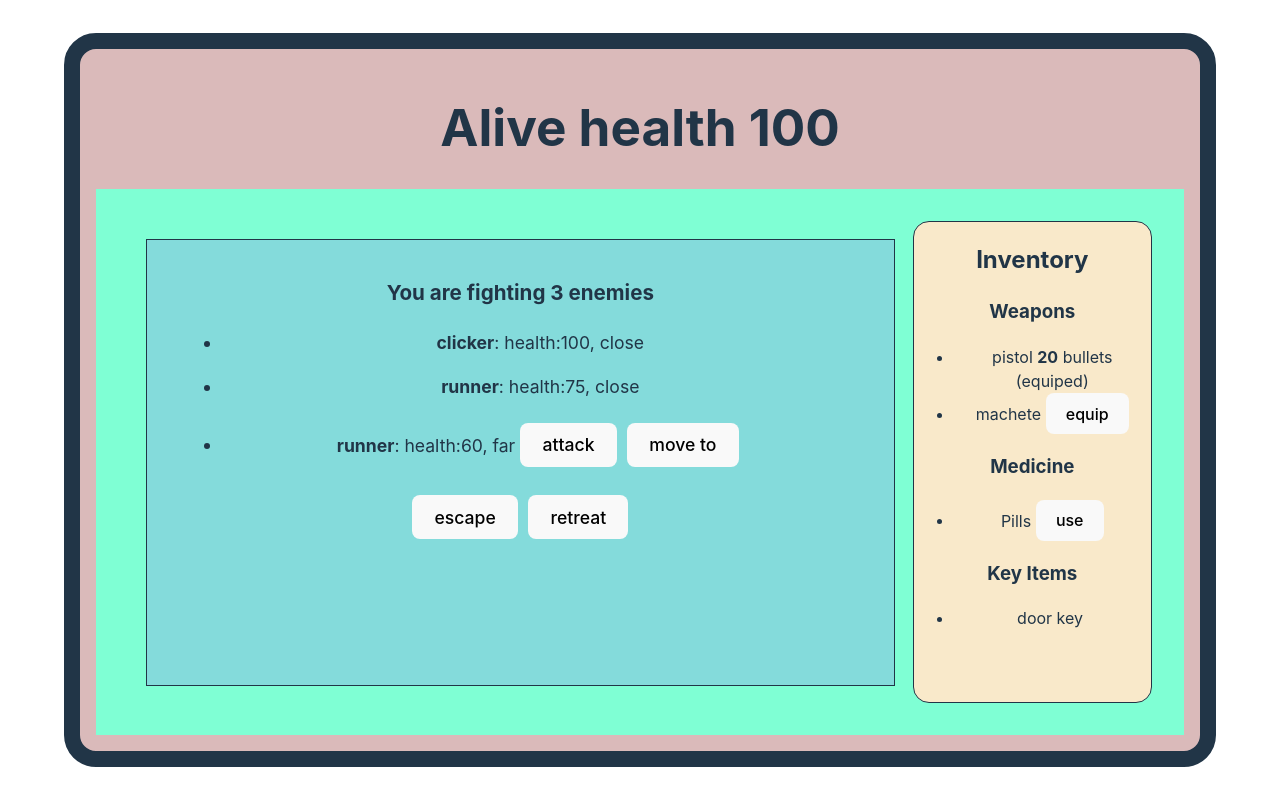
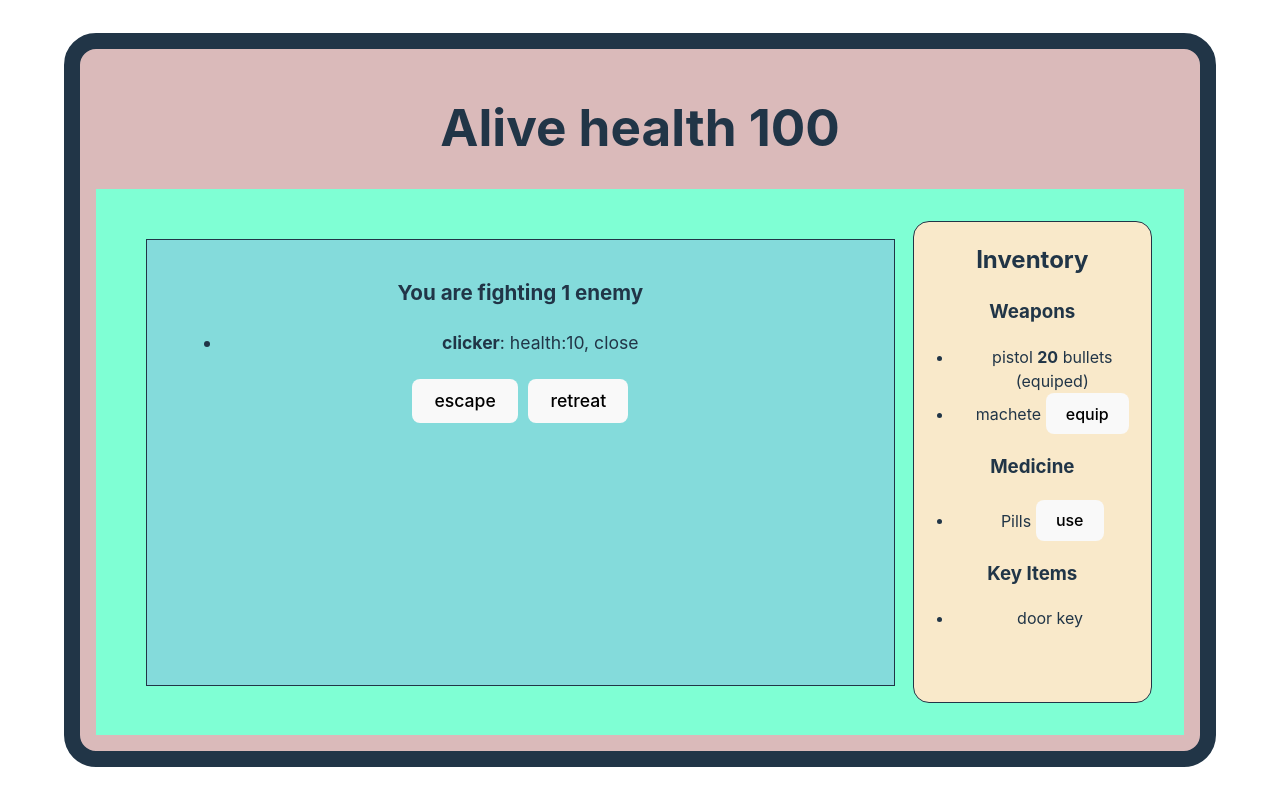
Before and after one commit to OussamLK/llmrpg, a React (Vite) app in the folder frontend/: page / in a window 1280 px wide. Built offline with nearby package versions, Linux system fonts and the light colour scheme.

Commit message:
The combat ends when player wins

```diff
--- a/frontend/src/engine/CombatState.ts
+++ b/frontend/src/engine/CombatState.ts
@@ -1,5 +1,5 @@
 import { PlayerInput, Frame, Inventory, PlayerStatus, Weapon, InventoryAffordance, Enemy, Affordance, InformationFrame, InputFrame, FrameSequence } from "../types";
-import { GameStateData, CombatRound, PlayerAction, DiceRoll, Turn } from "./types";
+import { GameStateData, CombatRound, PlayerAction, DiceRoll, Turn, Loot } from "./types";
 import { GameState } from "./GameState";
 import { match, P } from "ts-pattern";
 
@@ -29,7 +29,7 @@ export default class CombatState implements GameState{
      * Takes input and updates the states, throws if the state returned done `true` in a `currentFrames` call
      */
     handleInput = async (input: PlayerInput): Promise<void>=>{
-        const {round} = this._cloneState()
+        const {round, inventory, playerStatus} = this._cloneState()
             if(round.turn !== 'player')
                 throw(`Can not input on enemy turn, round is ${JSON.stringify(round)}, got input from player ${JSON.stringify(input)}`)
 
@@ -41,9 +41,26 @@ export default class CombatState implements GameState{
                 while(this._round.turn !== 'player'){
                     if (combatOver){
                         this._done=true
+                        let lootPrompt;
                         switch(combatOver){
                             case 'won':
-                                this._round.turn = 'win'
+                                this._round.turn = 'win';
+                                if (round.loot){
+                                    this.addLootItems(round.loot)
+                                    const lootStrings = round.loot.map(l=>l.name).join(", ")
+                                    lootPrompt = `You just looted : ${lootStrings}.`
+
+                                }
+                                const lootFrame :InformationFrame = {
+                                                inventory:structuredClone(this._inventory),
+                                                playerStatus,
+                                                scene:{
+                                                    type:"event",
+                                                    prompt: lootPrompt? `You won the battle, \n ${lootPrompt}`: "You won the battle."
+                                                }
+                                            }
+                                informationFrames.push(lootFrame)
+                                this._currentFrames = Promise.resolve({informationFrames, inputFrame: null})
                                 return
                             case 'lost':
                                 this._round.turn = 'game over'
@@ -252,6 +269,39 @@ export default class CombatState implements GameState{
         }
         return weapon
     }
+
+
+    private addLootItems(loot:Loot[]){
+        const copy = structuredClone(loot)
+        copy.sort((a,b)=>a.type === 'weapon' && b.type !== 'weapon' ? -1 : 1 )
+        copy.forEach(item=>this.addLootItem(item))
+    }
+    /**
+     * Always call weapons first when adding so that ammo can be added later
+     */
+    private addLootItem(loot:Loot){
+       match(loot)
+       .with({type:'key item'}, loot=>{
+            this._inventory.keyItems.push(loot)
+       })
+       .with({type:'medicine'}, loot=>this._inventory.medicine.push(loot))
+       .with({type:'ammo', quantity:P.select('quantity'), weaponName:P.select('weaponName')},
+            ({quantity, weaponName})=>{
+                const weaponEntry = this._inventory.weapons.find(w=>w.name === weaponName)
+                if (!weaponEntry)
+                    throw(`picking ammo of a wapon you do not have, weapon name is ${weaponName}`)
+                if (!weaponEntry.ammo)
+                    throw(`picking ammo of a weapon that does not require ammo ${weaponName}`)
+                weaponEntry.ammo += quantity;
+       })
+       .with({type: 'weapon', details: {type: 'distance'}}, weapon=>{
+            this._inventory.weapons.push({...weapon, ammo: 0})
+       })
+       .with({type: 'weapon', details: {type: 'melee'}}, weapon=>{
+            this._inventory.weapons.push({...weapon, ammo: null})
+       }).exhaustive()
+    }
+
     private _getEnemyById(enemyId:number):Enemy| null{
         const round = this._round
         if (round.type !== "combat round") {
--- a/frontend/src/mocks/gameStates.ts
+++ b/frontend/src/mocks/gameStates.ts
@@ -8,12 +8,18 @@ export const storyRound:StoryRound = {
 export const combatRound: CombatRound = {
   type:"combat round",
   enemies: [
-    {id: 1, description:"clicker", health: 100, position:"close", attackType:"close", accuracy: 70, attackDamage: 30},
-    {id: 2, description:"runner", health: 75, position:"close", attackType:"close", accuracy: 70, attackDamage: 10},
-    {id: 3, description:"runner", health: 60, position:"far", attackType:"close", accuracy: 70, attackDamage: 10},
+    {id: 1, description:"clicker", health: 10, position:"close", attackType:"close", accuracy: 70, attackDamage: 30},
+    //{id: 2, description:"runner", health: 7, position:"close", attackType:"close", accuracy: 70, attackDamage: 10},
+    //{id: 3, description:"runner", health: 6, position:"far", attackType:"close", accuracy: 70, attackDamage: 10},
 
   ],
-  turn: 'player'
+  turn: 'player',
+  loot: [
+    {type:'weapon', damage:30, name:'sting', details:{type:'melee', difficulty: 30, durability:20}},
+    {type:'ammo', weaponName: 'pistol', quantity: 10, name: 'bullets'},
+    {type: 'key item', name: 'personal journal', description: "the player's personal journal"}
+
+  ]
 }
 
 export const mockInventory:Inventory ={
--- a/frontend/src/types.ts
+++ b/frontend/src/types.ts
@@ -10,6 +10,9 @@ export type Enemy = {
     attackType: 'close' | 'far'
 }
 
+/**
+ * Melee weapons do not require ammo, while distanceWeapons do.
+ */
 export type Weapon = {
     type: "weapon",
     name: string,
@@ -35,6 +38,8 @@ export type Medicine = {
 
 export type Ammo = {
     type: "ammo",
+    name: string,
+    weaponName: string,
     quantity: number
 }
 
```
